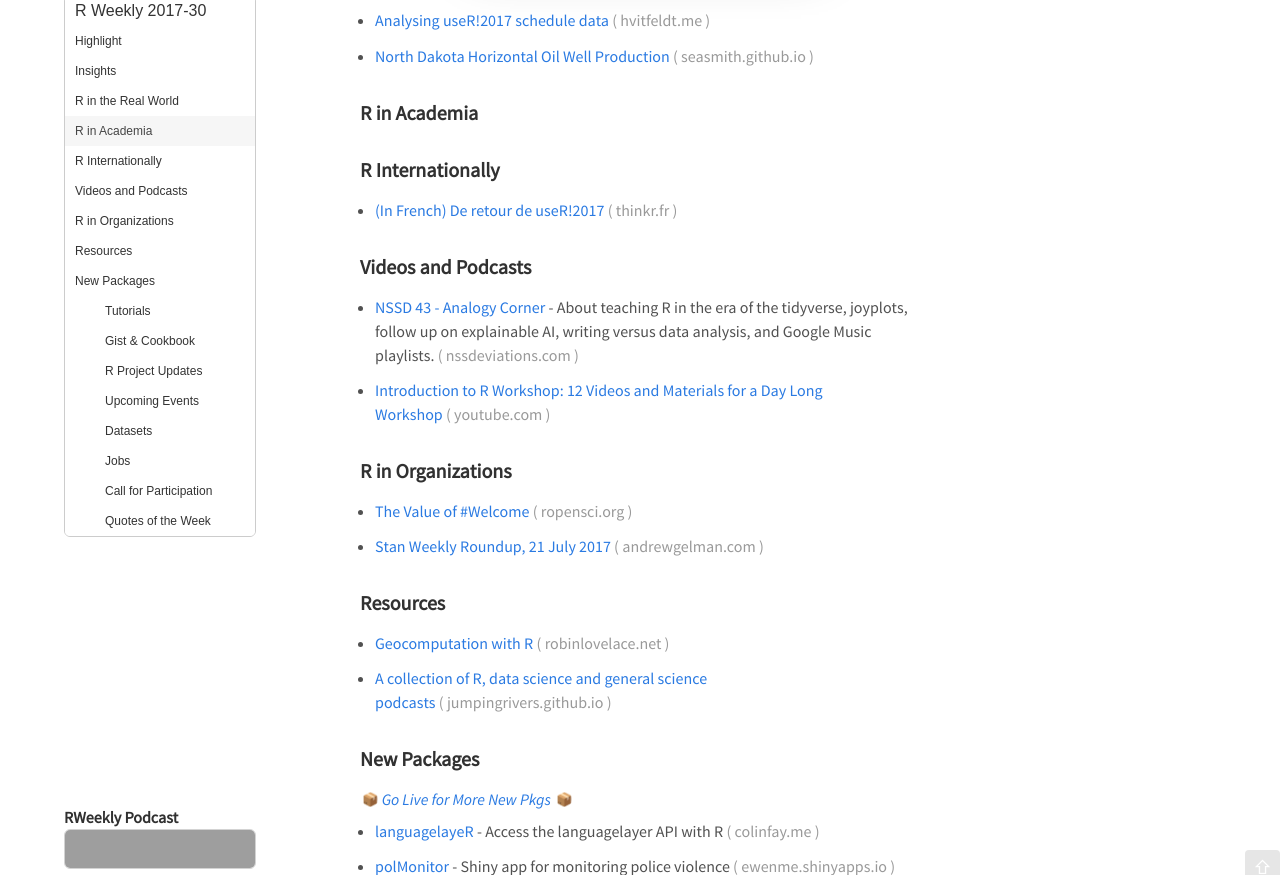
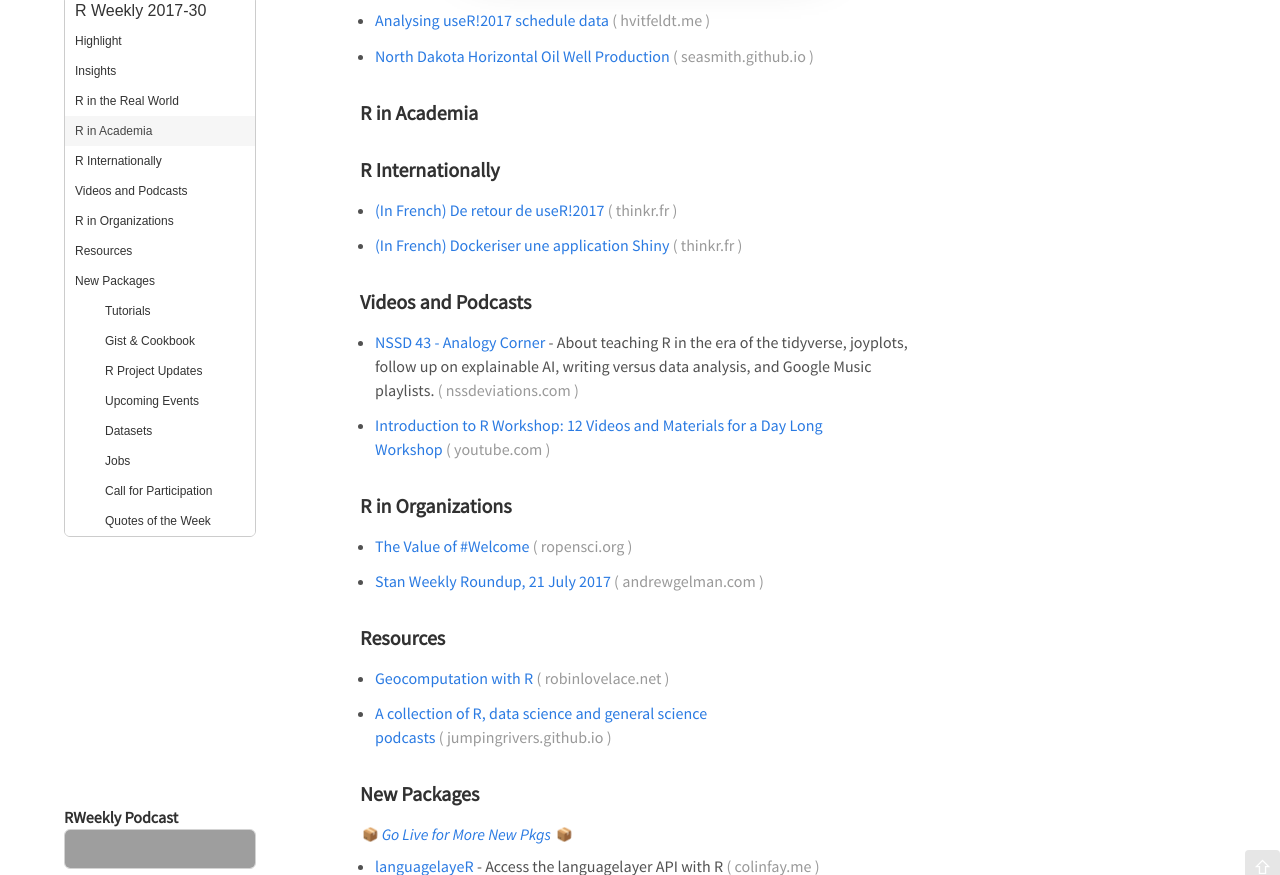
Before and after one commit to rweekly/rweekly.org, a Jekyll site: the page built from draft.md, in a window 1280 px wide and 900 px high, scrolled down 866 px, cut to the strip 25-900 px from the top of the window. Built offline with Jekyll 4.4.1, drawn with Linux system fonts in a browser that asks for light colours; emoji names are drawn with the system emoji font; comment, search, counter and statistics services are not loaded; grey boxes are pictures that could not be loaded.

Commit message:
Update draft.md

```diff
--- a/draft.md
+++ b/draft.md
@@ -37,7 +37,7 @@ Release Date: 2017-07-24
 
 + [(In French) De retour de useR!2017](http://www.thinkr.fr/de-retour-de-user2017/)
 
-
++ [(In French) Dockeriser une application Shiny](http://www.thinkr.fr/dockeriser-application-shiny/)
 
 
 ###  Videos and Podcasts
```
